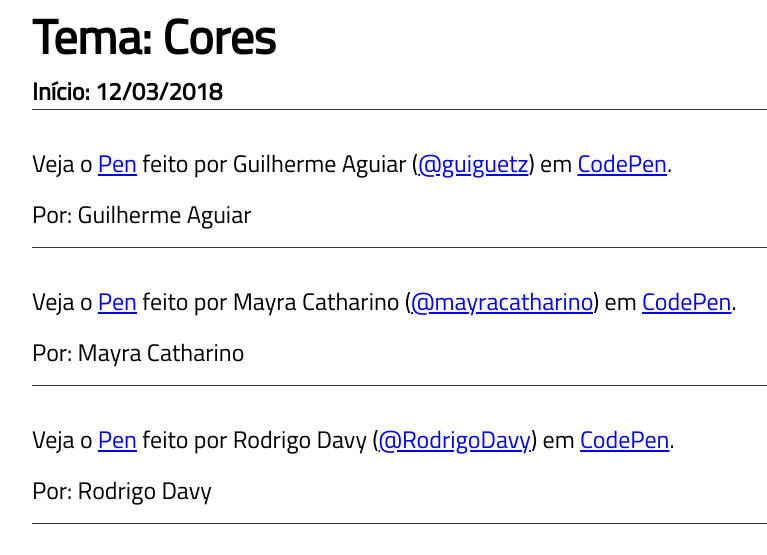
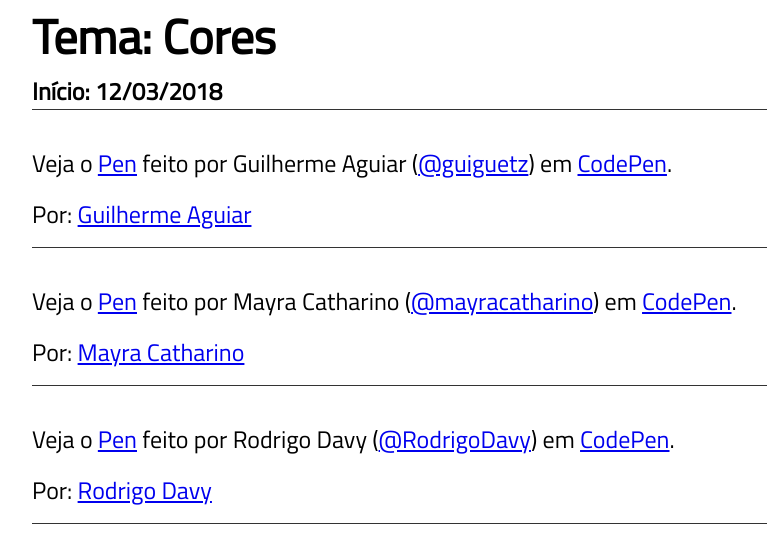
Before and after one commit to guiguetz/guiguetz.github.io, a Jekyll site: the page built from desafiosuricato/semana-1/index.html, in a window 1280 px wide, cut to the strip 0-555 px from the top of the page. Shown: the whole strip, without its empty margins (224-991 px from the left). Built offline with Jekyll 4.4.1, drawn with Linux system fonts in a browser that asks for light colours; some of the changed lines change nothing that is shown.

Commit message:
Using Jekyll for dynamic pages.

```diff
--- a/_layouts/challenge-detail.html
+++ b/_layouts/challenge-detail.html
@@ -17,7 +17,7 @@
     <p data-height="512" data-theme-id="0" data-slug-hash="{{entry.pen}}" data-default-tab="result" data-user="{{entry.user}}" data-embed-version="2" class="codepen">
         Veja o <a href="https://codepen.io/{{entry.user}}/pen/{{entry.pen}}/">Pen</a> feito por {{entry.name}} (<a href="https://codepen.io/{{entry.user}}">@{{entry.user}}</a>) em <a href="https://codepen.io">CodePen</a>.
     </p>
-    <p>Por: {{entry.name}}</p>
+    <p>Por: <a href="https://codepen.io/{{entry.user}}">{{entry.name}}</a></p>
 </section>
 {% endfor %}
 
```
